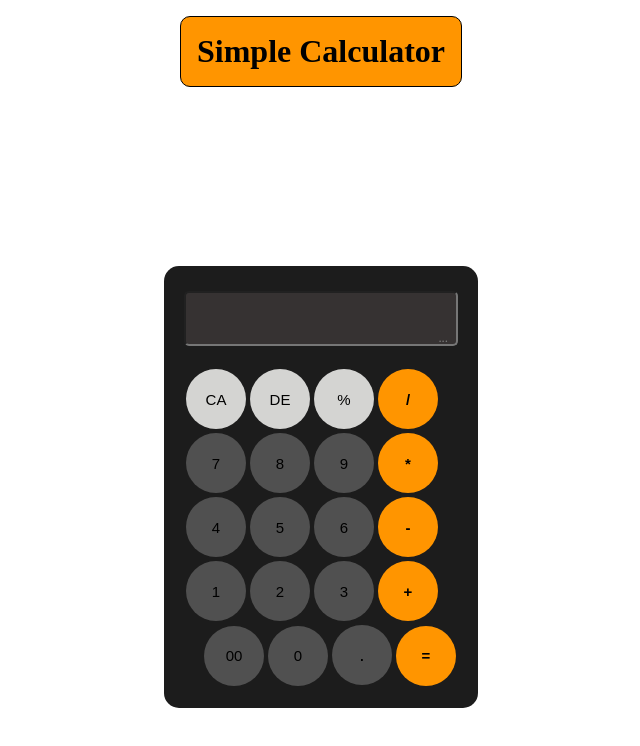
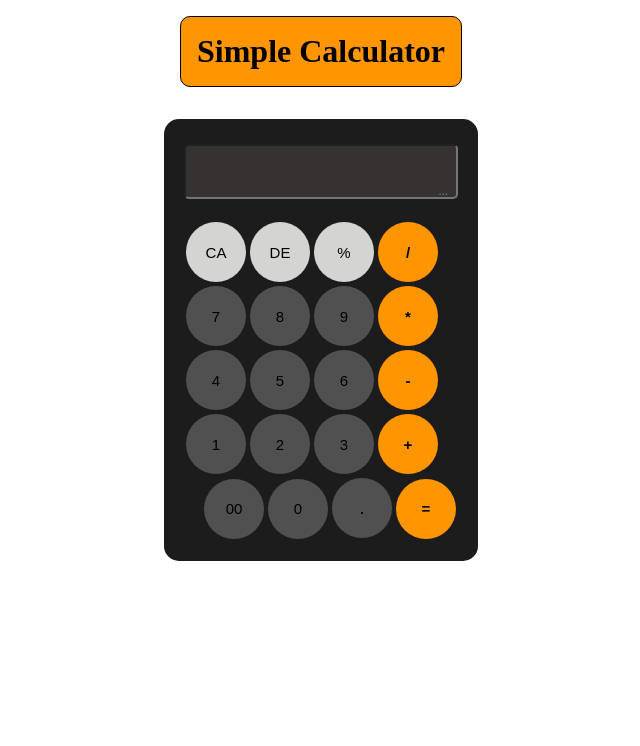
Before and after one commit to castaneda-ed/Calculator, a React (Vite) app: page / in a window 1280 px wide. Shown: the top 746 px of the page, without its empty margins (319-959 px from the left). Built offline with nearby package versions, Linux system fonts and the light colour scheme.

Commit message:
fixed sizing

```diff
--- a/src/App.css
+++ b/src/App.css
@@ -8,15 +8,19 @@ h1 {
   justify-self: center;
   border: 1px solid black;
   background-color: #ff9500;
-  font-family: cursive;
+  font-family: "Times New Roman", Times, serif;
   border-radius: 10px;
   padding: 1rem;
   margin-top: 1rem;
 }
 
+main {
+  display: flex;
+  flex-direction: column;
+  gap: 2rem;
+}
+
 .container {
-  width: 100vw;
-  height: 100vh;
   display: flex;
   align-items: center;
   justify-content: center;
--- a/src/Calculator.jsx
+++ b/src/Calculator.jsx
@@ -138,8 +138,8 @@ export default function Calculator() {
 
   return (
     <>
-      <h1>Simple Calculator</h1>
       <main className="container ">
+        <h1>Simple Calculator</h1>
         <div className="calculator">
           <form onSubmit={(e) => e.preventDefault()}>
             <label>
```
